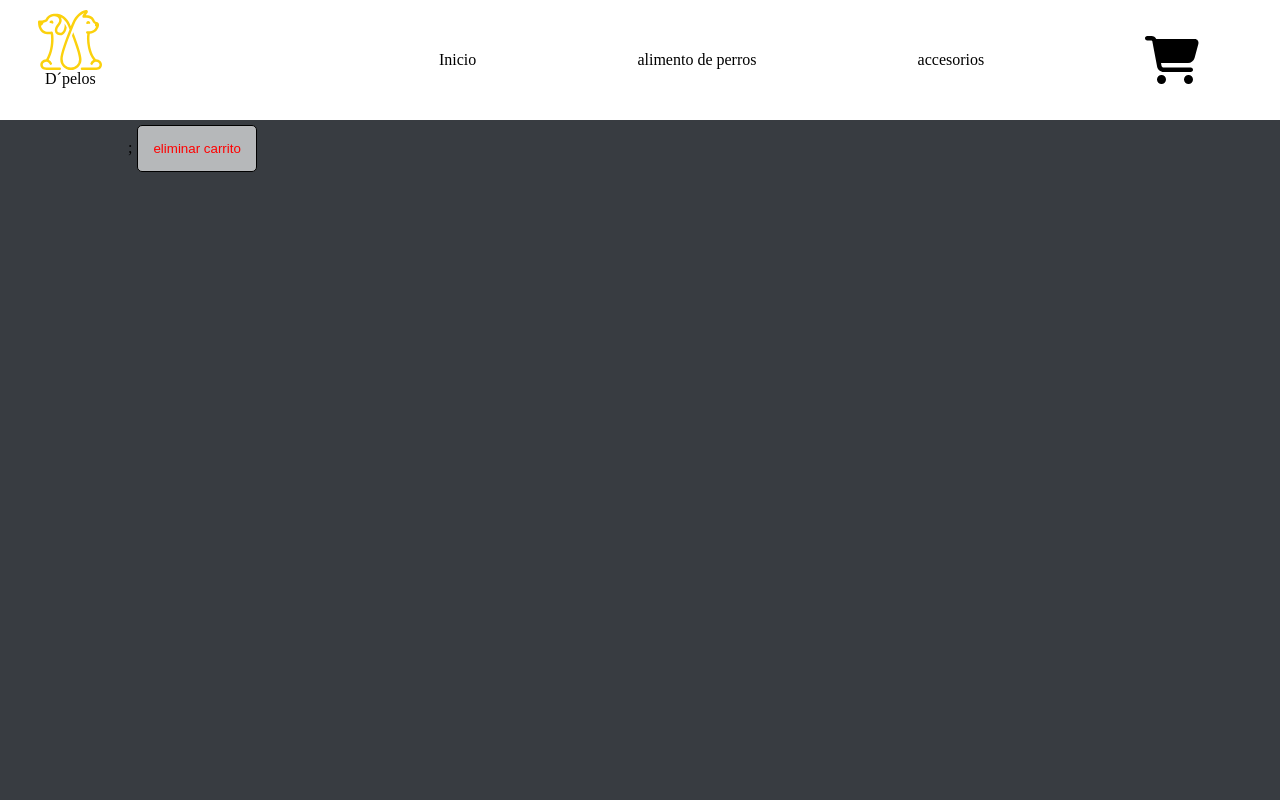
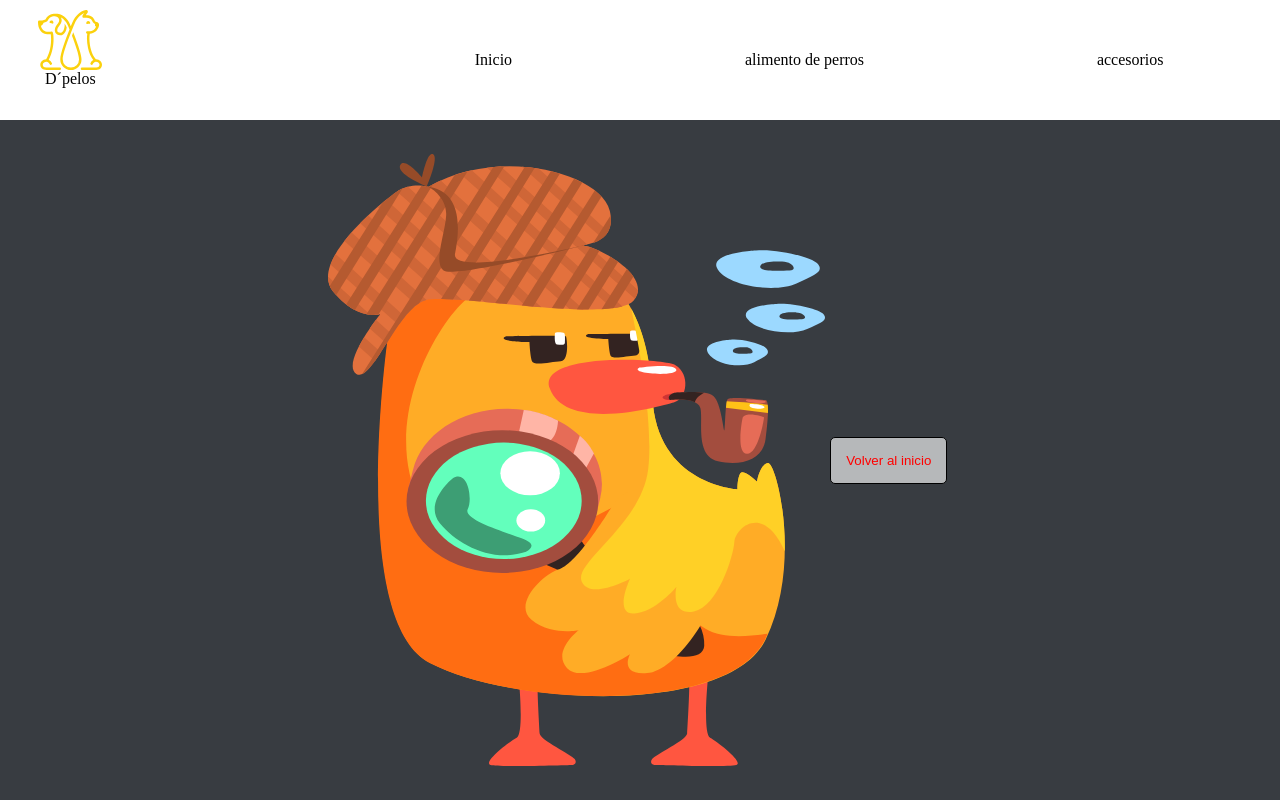
Before and after one commit to EmanuelPalacio/ecommerce, a React (Create React App) app: page /cart in a window 1280 px wide. Built offline with nearby package versions, Linux system fonts and the light colour scheme.

Commit message:
add cartContainer component

```diff
--- a/public/index.html
+++ b/public/index.html
@@ -1,5 +1,5 @@
 <!DOCTYPE html>
-<html lang="en">
+<html lang="es">
   <head>
     <meta charset="utf-8" />
     <meta name="viewport" content="width=device-width, initial-scale=1" />
--- a/src/App.js
+++ b/src/App.js
@@ -1,17 +1,17 @@
 import ItemDetailContainer from './components/ItemDetailContainer';
 import ItemListContainer from './components/ItemListContainer';
 import NavBar from './components/NavBar';
+import CartContainer from './components/CartContainer';
+import CartProvider, { CartContext } from './components/context/cartContext';
+import { useEffect } from 'react';
+import { getFirestore, collection, getDocs } from 'firebase/firestore/lite';
 import { BrowserRouter, Routes, Route } from 'react-router-dom';
 import "./components/styles/style.css";
-import CartProvider from './components/context/cartContext';
 import Cart from './components/Cart';
-import { getFirestore, collection, getDocs } from 'firebase/firestore/lite';
-import { useEffect } from 'react';
 
 
 
 function App() {
-
   /* useEffect(() => {
     const db = getFirestore();
     async function getItems(db) {
@@ -30,7 +30,7 @@ function App() {
               <Route exact path='/' element={<ItemListContainer />} />
               <Route path="/item/:id" element={<ItemDetailContainer />} />
               <Route path="/category/:category" element={<ItemListContainer />}/>
-              <Route path="/cart" element={<Cart/>} />
+              <Route path="/cart" element={<CartContainer/>} />
               <Route path="/about" element={<h1>About</h1>} />
               <Route path="*" element={<ItemListContainer />} />
             </Routes>
--- a/src/components/Cart.js
+++ b/src/components/Cart.js
@@ -1,26 +1,31 @@
 import { useContext, useEffect } from "react";
 import { CartContext } from "./context/cartContext";
 import Button from "./Button"
-import "./styles/Cart.css"
 
 export default function Cart () {
     const { cart, removeItem, clearCart } = useContext(CartContext)
+    const priceTotal = cart.map((e)=>{
+        return e.quantity*e.price
+    }).reduce((a,b) => a+b,0)
 
+    console.log(priceTotal)
     return(
-        <div className="cartContainer">
+        <div className="cartContainer__products">
             <ul className="cartContainer__list">
-                {cart.map((item) =>
-                <li className="cartItem" key={item.id} >
+                    {cart.map((item) =>
+                <li className="cartContainer__item" key={item.id} >
                     <h3>
                         {item.title}
                     </h3>
                     <img src={item.imagen}/>
                     <span>{item.quantity}</span>
+                    <span>${item.price}</span>
                     <Button content="X" className="btn" event={() => removeItem(item) }/>
                 </li>
                 )};
+            </ul>
                 <Button content="eliminar carrito" className="btn" event={() => clearCart()}/>
-            </ul>
+                <span>{priceTotal !== 0 && priceTotal}</span>
         </div>
     )
 };
--- /dev/null
+++ b/src/components/CartContainer.js
@@ -0,0 +1,22 @@
+import Cart from "./Cart";
+import Error404 from "./Error404";
+import { useContext } from "react";
+import { CartContext } from "./context/cartContext";
+import "./styles/CartContainer.css"
+
+export default function CartContainer () {
+    const {cart} = useContext(CartContext);
+        return(
+            <main>
+                {cart.length === 0 ?
+                <Error404/> :
+                <div className="cartContainer">
+                    <Cart/>
+                    <div className="cartContainer__pay">
+                    </div>
+                </div>
+                }
+            </main>
+        )
+
+}
--- a/src/components/CartWidget.js
+++ b/src/components/CartWidget.js
@@ -9,7 +9,7 @@ const CartWidget = (props) => {
         return (
             <div>
                 <FontAwesomeIcon icon={faCartShopping} size='3x' color='black'/>
-            {cart.length !== 0 && <span>{cart.map(e => e.quantity).reduce((a, b) => a + b)}</span>}
+                <span>{cart.length !== 0 && cart.map(e => e.quantity).reduce((a, b) => a + b)}</span>
             </div>
         )
     }
--- /dev/null
+++ b/src/components/Error404.js
@@ -0,0 +1,13 @@
+import pato from "../images/pato-detective.svg";
+import Button from "./Button";
+import { useNavigate } from "react-router-dom";
+export default function Error404 (){
+    const navigate = useNavigate();
+    const backToHome = () => navigate("/");
+    return(
+        <div className="error404">
+            <img src={pato}/>
+            <Button content="Volver al inicio" className="btn" event={backToHome}/>
+        </div>
+    )
+}
--- a/src/components/ItemDetail.js
+++ b/src/components/ItemDetail.js
@@ -1,17 +1,18 @@
 import { useState, useContext } from "react";
 import { useNavigate } from "react-router-dom"
 import { CartContext } from "./context/cartContext";
+import Button from "./Button"
 import ItemCount from "./ItemCount";
 import "./styles/itemDetail.css";
 
 export default function ItemDetail({item}){
-    const { addToCart } = useContext(CartContext);
+    const { addToCart, isInCart } = useContext(CartContext);
     const [count, setCount] = useState(0);
     const navigate = useNavigate();
+    const goCart = () => navigate("/cart")
     const getCounter = (quantityToAdd) => {
         setCount(quantityToAdd);
         addToCart(item, quantityToAdd)
-        /* navigate("/cart"); */
     };
     return (
         <main className="itemDetail">
@@ -26,6 +27,7 @@ export default function ItemDetail({item}){
                     <div>
                         <p className="itemDetail__description">{item.description}Lorem ipsum dolor, sit amet consectetur adipisicing elit. Ratione, reprehenderit? Maxime explicabo hic ducimus dignissimos cumque officiis eaque animi delectus, suscipit commodi aut doloribus! Quae non commodi ea deleniti natus.Lorem ipsum dolor, sit amet consectetur adipisicing elit. Ratione, reprehenderit? Maxime explicabo hic ducimus dignissimos cumque officiis eaque animi delectus, suscipit commodi aut doloribus! Quae non commodi ea deleniti natus.</p>
                         <ItemCount className="itemDetail__count" stock={10} onAdd={getCounter}/>
+                        {isInCart(item) && <Button content="Terminar compra" className="btn" event={goCart}/>}
                     </div>
                 </div>
             </div>
--- a/src/components/NavBar.js
+++ b/src/components/NavBar.js
@@ -1,9 +1,12 @@
 import logo from '../images/Logo.svg';
 import CartWidget from './CartWidget';
-import { Link } from "react-router-dom"
+import { Link } from "react-router-dom";
+import { useContext } from 'react';
+import { CartContext } from './context/cartContext';
 import './styles/NavBar.css';
 
 const NavBar = () => {
+    const {cart} = useContext(CartContext)
     return (
         <header>
 
@@ -29,11 +32,13 @@ const NavBar = () => {
                         accesorios
                     </Link>
                 </li>
-                <li className='menu__item'>
-                    <Link className='menu__link' to={"/Cart"}>
-                        <CartWidget/>
-                    </Link>
-                </li>
+                {cart.length !== 0 &&
+                    <li className='menu__item'>
+                        <Link className='menu__link' to={"/Cart"}>
+                            <CartWidget/>
+                        </Link>
+                    </li>
+                }
             </ul>
         </header>
     )
--- a/src/components/context/cartContext.js
+++ b/src/components/context/cartContext.js
@@ -6,13 +6,12 @@ export default function CartProvider ({children}) {
     const [cart , setCart] = useState([])
 
     const searchItem = (item) => cart.findIndex((e) => e.id === item.id);
-
+    const isInCart = (item) => cart.some((e) => e.id === item.id);
     const addToCart = (item, quantity) => {
         const addItem = {...item, quantity: quantity};
         // Logica de diplicados
         searchItem(item);
-        const isInCart = cart.some((e) => e.id === item.id);
-        return isInCart ? (cart.splice(searchItem(item), 1 , addItem),  setCart([...cart])) :
+        return isInCart(item) ? (cart.splice(searchItem(item), 1 , addItem),  setCart([...cart])) :
         setCart([...cart,addItem]);
     }
     const removeItem = (item) => {
@@ -20,9 +19,8 @@ export default function CartProvider ({children}) {
         return setCart([...cart]);
     }
     const clearCart = () => setCart([]);
-    console.log(cart)
     return(
-        <CartContext.Provider value={{addToCart, clearCart, cart , removeItem }}>
+        <CartContext.Provider value={{addToCart, clearCart, cart , removeItem, isInCart }}>
             {children}
         </CartContext.Provider>
     )
--- a/src/components/styles/Cart.css
+++ /dev/null
@@ -1,20 +0,0 @@
-.cartContainer {
-    display: flex;
-    flex-direction: column;
-    align-items: center;
-}
-.cartContainer__list {
-    width: 80%;
-}
-.cartItem {
-    height: 100px;
-    width: 100%;
-    margin: 10px 0;
-    background-color: aliceblue;
-}
-.cartItem h3 {
-    display: inline;
-}
-.cartItem img {
-    height: 100%;
-}
--- /dev/null
+++ b/src/components/styles/CartContainer.css
@@ -0,0 +1,37 @@
+.cartContainer{
+    display: flex;
+    height: 100%;
+}
+.cartContainer__products {
+    width: 50vw;
+}
+.cartContainer__pay {
+    background-color: red;
+    width: 50vw;
+    min-height: 85vh;
+}
+.cartContainer__list {
+    height: 70vh;
+    overflow: scroll;
+    overflow-x: hidden;
+}
+.cartContainer__list img {
+    width: 100px;
+}
+.cartContainer__item{
+    display: flex;
+    justify-content: space-evenly;
+    align-items: center;
+    height: 150px;
+    border:1px solid black;
+    background-color: blueviolet;
+}
+.error404{
+    display: flex;
+    justify-content: center;
+    align-items: center;
+    height: 85vh;
+}
+.error404 img {
+    height: 90%;
+}
--- a/src/components/styles/style.css
+++ b/src/components/styles/style.css
@@ -4,7 +4,7 @@
     text-decoration: none;
     list-style: none;
 }
-#root {
+.App {
     min-height: 100vh;
     background-color: rgba(56,60,65,1) ;
 }
```
Also changed, not shown: src/images/pato-detective.svg (added). Lines whose indentation alone changed are shown as unchanged.
